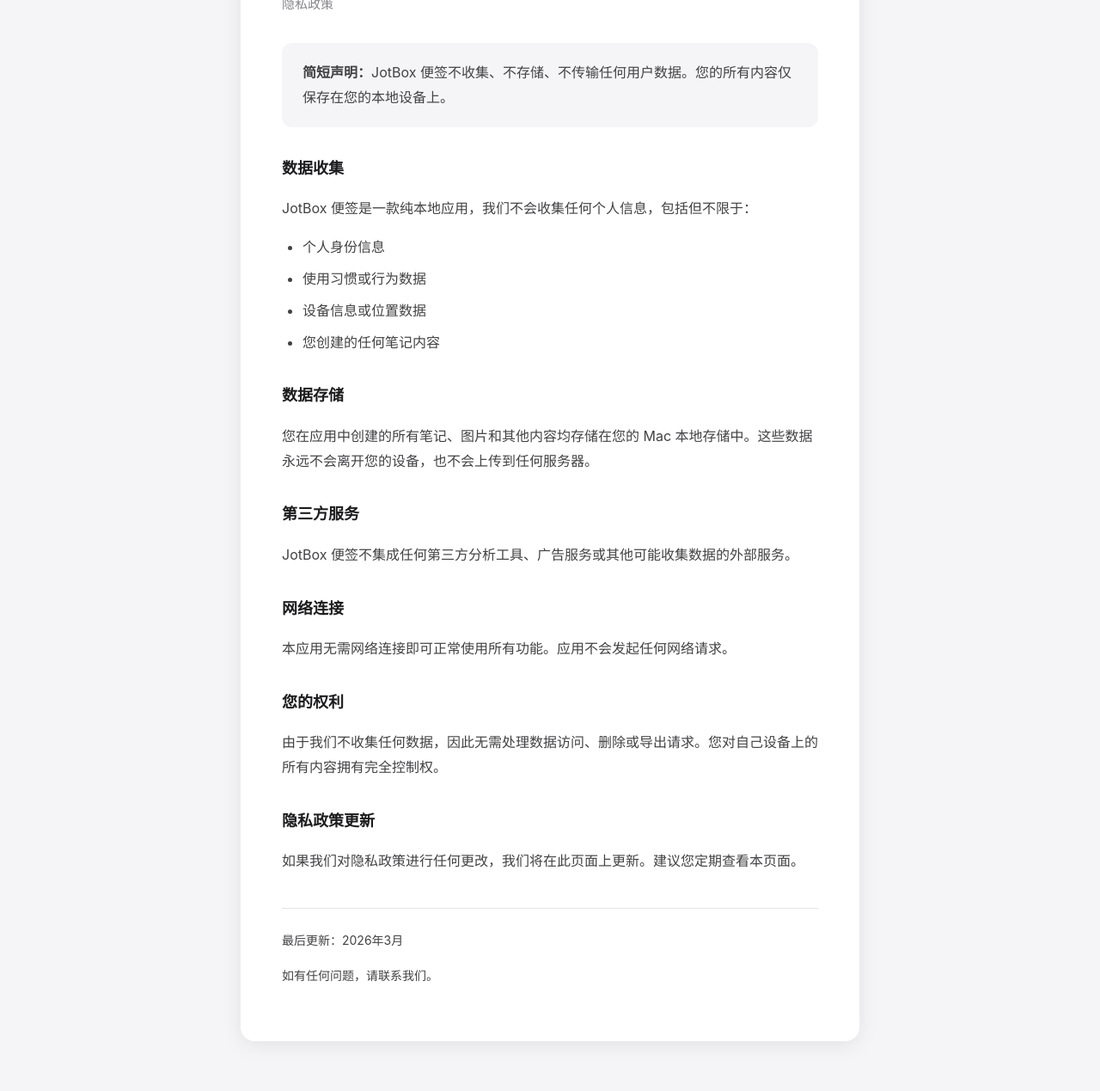
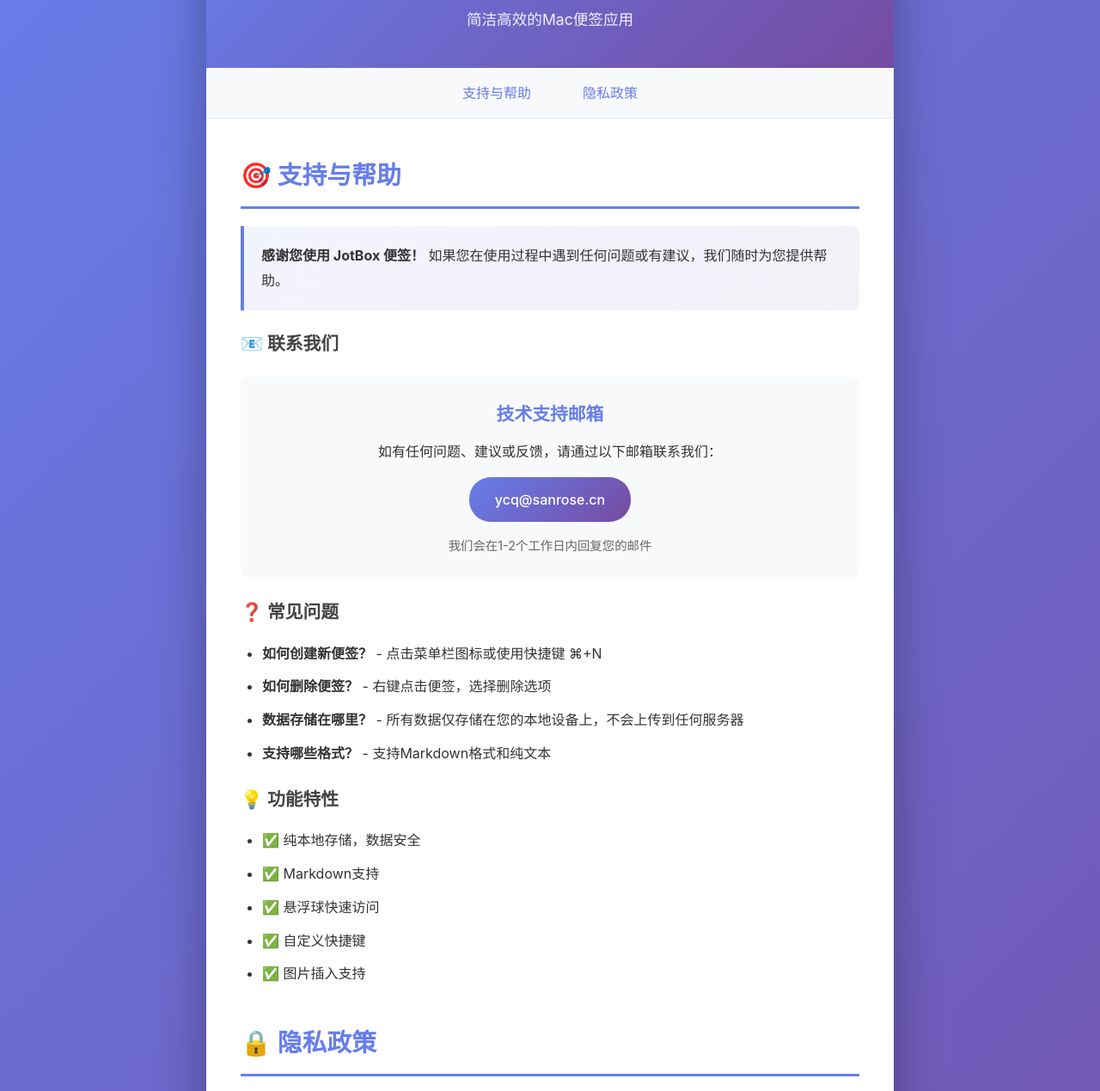
Before and after one commit to 1981yangcq/1981yangcq.github.io, a plain HTML site: page index.html in a window 1280 px wide. Shown: the part 155-1424 px from the top of the page at 86% size. Drawn offline with Linux system fonts and the light colour scheme.

Commit message:
Update title and enhance styling in index.html

```diff
--- a/index.html
+++ b/index.html
@@ -3,7 +3,7 @@
 <head>
     <meta charset="UTF-8">
     <meta name="viewport" content="width=device-width, initial-scale=1.0">
-    <title>JotBox 便签 - 隐私政策</title>
+    <title>JotBox 便签 - 支持与隐私政策</title>
     <style>
         * {
             margin: 0;
@@ -14,73 +14,180 @@
             font-family: -apple-system, BlinkMacSystemFont, "Segoe UI", Roboto, "Helvetica Neue", Arial, sans-serif;
             line-height: 1.8;
             color: #333;
-            background: #f5f5f7;
+            background: linear-gradient(135deg, #667eea 0%, #764ba2 100%);
+            min-height: 100vh;
             padding: 40px 20px;
         }
         .container {
-            max-width: 720px;
+            max-width: 800px;
             margin: 0 auto;
-            background: #fff;
-            padding: 48px;
+            background: white;
             border-radius: 16px;
-            box-shadow: 0 4px 24px rgba(0,0,0,0.08);
+            box-shadow: 0 20px 60px rgba(0,0,0,0.3);
+            overflow: hidden;
         }
-        h1 {
-            font-size: 28px;
-            font-weight: 600;
-            margin-bottom: 8px;
-            color: #1d1d1f;
+        .header {
+            background: linear-gradient(135deg, #667eea 0%, #764ba2 100%);
+            color: white;
+            padding: 40px;
+            text-align: center;
         }
-        .subtitle {
-            color: #86868b;
-            margin-bottom: 32px;
-            font-size: 15px;
+        .header h1 {
+            font-size: 2.5em;
+            margin-bottom: 10px;
         }
-        h2 {
-            font-size: 18px;
-            font-weight: 600;
-            margin: 32px 0 16px;
-            color: #1d1d1f;
+        .header p {
+            opacity: 0.9;
+            font-size: 1.1em;
         }
-        p {
-            margin-bottom: 16px;
-            color: #424245;
+        .nav {
+            display: flex;
+            justify-content: center;
+            background: #f8f9fa;
+            border-bottom: 1px solid #e9ecef;
         }
-        .highlight {
-            background: #f5f5f7;
-            padding: 20px 24px;
-            border-radius: 12px;
-            margin: 24px 0;
+        .nav a {
+            padding: 15px 30px;
+            text-decoration: none;
+            color: #667eea;
+            font-weight: 500;
+            transition: all 0.3s;
         }
-        .highlight p {
+        .nav a:hover {
+            background: #667eea;
+            color: white;
+        }
+        .content {
+            padding: 40px;
+        }
+        .section {
+            margin-bottom: 40px;
+        }
+        .section:last-child {
             margin-bottom: 0;
         }
+        .section h2 {
+            color: #667eea;
+            font-size: 1.8em;
+            margin-bottom: 20px;
+            padding-bottom: 10px;
+            border-bottom: 3px solid #667eea;
+        }
+        .section h3 {
+            color: #444;
+            font-size: 1.3em;
+            margin: 20px 0 10px;
+        }
+        .highlight-box {
+            background: linear-gradient(135deg, #667eea15 0%, #764ba215 100%);
+            border-left: 4px solid #667eea;
+            padding: 20px;
+            margin: 20px 0;
+            border-radius: 0 8px 8px 0;
+        }
+        .highlight-box p {
+            margin: 0;
+        }
         ul {
-            margin: 16px 0 16px 24px;
-            color: #424245;
+            margin: 15px 0;
+            padding-left: 25px;
         }
         li {
-            margin-bottom: 8px;
+            margin: 10px 0;
+        }
+        .contact-card {
+            background: #f8f9fa;
+            border-radius: 12px;
+            padding: 25px;
+            margin: 20px 0;
+            text-align: center;
+        }
+        .contact-card h3 {
+            margin-top: 0;
+            color: #667eea;
+        }
+        .email-link {
+            display: inline-block;
+            background: linear-gradient(135deg, #667eea 0%, #764ba2 100%);
+            color: white;
+            padding: 12px 30px;
+            border-radius: 25px;
+            text-decoration: none;
+            font-weight: 500;
+            margin-top: 15px;
+            transition: transform 0.3s, box-shadow 0.3s;
+        }
+        .email-link:hover {
+            transform: translateY(-2px);
+            box-shadow: 0 10px 30px rgba(102, 126, 234, 0.4);
         }
         .footer {
-            margin-top: 40px;
-            padding-top: 24px;
-            border-top: 1px solid #e5e5e5;
-            color: #86868b;
-            font-size: 14px;
+            background: #f8f9fa;
+            padding: 20px;
+            text-align: center;
+            color: #666;
+            font-size: 0.9em;
+        }
+        .icon {
+            font-size: 1.2em;
+            margin-right: 8px;
         }
     </style>
 </head>
 <body>
     <div class="container">
-        <h1>JotBox 便签</h1>
-        <p class="subtitle">隐私政策</p>
+        <div class="header">
+            <h1>📝 JotBox 便签</h1>
+            <p>简洁高效的Mac便签应用</p>
+        </div>
 
-        <div class="highlight">
+        <div class="nav">
+            <a href="#support">支持与帮助</a>
+            <a href="#privacy">隐私政策</a>
+        </div>
+
+        <div class="content">
+            <div class="section" id="support">
+                <h2>🎯 支持与帮助</h2>
+
+                <div class="highlight-box">
+                    <p><strong>感谢您使用 JotBox 便签！</strong> 如果您在使用过程中遇到任何问题或有建议，我们随时为您提供帮助。</p>
+                </div>
+
+                <h3>📧 联系我们</h3>
+                <div class="contact-card">
+                    <h3>技术支持邮箱</h3>
+                    <p>如有任何问题、建议或反馈，请通过以下邮箱联系我们：</p>
+                    <a href="mailto:ycq@sanrose.cn" class="email-link">ycq@sanrose.cn</a>
+                    <p style="margin-top: 15px; color: #666; font-size: 0.9em;">我们会在1-2个工作日内回复您的邮件</p>
+                </div>
+
+                <h3>❓ 常见问题</h3>
+                <ul>
+                    <li><strong>如何创建新便签？</strong> - 点击菜单栏图标或使用快捷键 ⌘+N</li>
+                    <li><strong>如何删除便签？</strong> - 右键点击便签，选择删除选项</li>
+                    <li><strong>数据存储在哪里？</strong> - 所有数据仅存储在您的本地设备上，不会上传到任何服务器</li>
+                    <li><strong>支持哪些格式？</strong> - 支持Markdown格式和纯文本</li>
+                </ul>
+
+                <h3>💡 功能特性</h3>
+                <ul>
+                    <li>✅ 纯本地存储，数据安全</li>
+                    <li>✅ Markdown支持</li>
+                    <li>✅ 悬浮球快速访问</li>
+                    <li>✅ 自定义快捷键</li>
+                    <li>✅ 图片插入支持</li>
+                </ul>
+            </div>
+
+            <div class="section" id="privacy">
+                <h2>🔒 隐私政策</h2>
+
+                <div class="highlight-box">
                     <p><strong>简短声明：</strong>JotBox 便签不收集、不存储、不传输任何用户数据。您的所有内容仅保存在您的本地设备上。</p>
                 </div>
 
-        <h2>数据收集</h2>
+                <h3>数据收集</h3>
                 <p>JotBox 便签是一款纯本地应用，我们不会收集任何个人信息，包括但不限于：</p>
                 <ul>
                     <li>个人身份信息</li>
@@ -89,24 +196,26 @@
                     <li>您创建的任何笔记内容</li>
                 </ul>
 
-        <h2>数据存储</h2>
+                <h3>数据存储</h3>
                 <p>您在应用中创建的所有笔记、图片和其他内容均存储在您的 Mac 本地存储中。这些数据永远不会离开您的设备，也不会上传到任何服务器。</p>
 
-        <h2>第三方服务</h2>
+                <h3>第三方服务</h3>
                 <p>JotBox 便签不集成任何第三方分析工具、广告服务或其他可能收集数据的外部服务。</p>
 
-        <h2>网络连接</h2>
+                <h3>网络连接</h3>
                 <p>本应用无需网络连接即可正常使用所有功能。应用不会发起任何网络请求。</p>
 
-        <h2>您的权利</h2>
+                <h3>您的权利</h3>
                 <p>由于我们不收集任何数据，因此无需处理数据访问、删除或导出请求。您对自己设备上的所有内容拥有完全控制权。</p>
 
-        <h2>隐私政策更新</h2>
+                <h3>隐私政策更新</h3>
                 <p>如果我们对隐私政策进行任何更改，我们将在此页面上更新。建议您定期查看本页面。</p>
+            </div>
+        </div>
 
         <div class="footer">
-            <p>最后更新：2026年3月</p>
-            <p>如有任何问题，请联系我们。</p>
+            <p>最后更新：2026年3月 | JotBox 便签 v1.0</p>
+            <p style="margin-top: 10px;">如有任何问题，请联系 <a href="mailto:ycq@sanrose.cn" style="color: #667eea;">ycq@sanrose.cn</a></p>
         </div>
     </div>
 </body>
```
Lines whose indentation alone changed are shown as unchanged.
